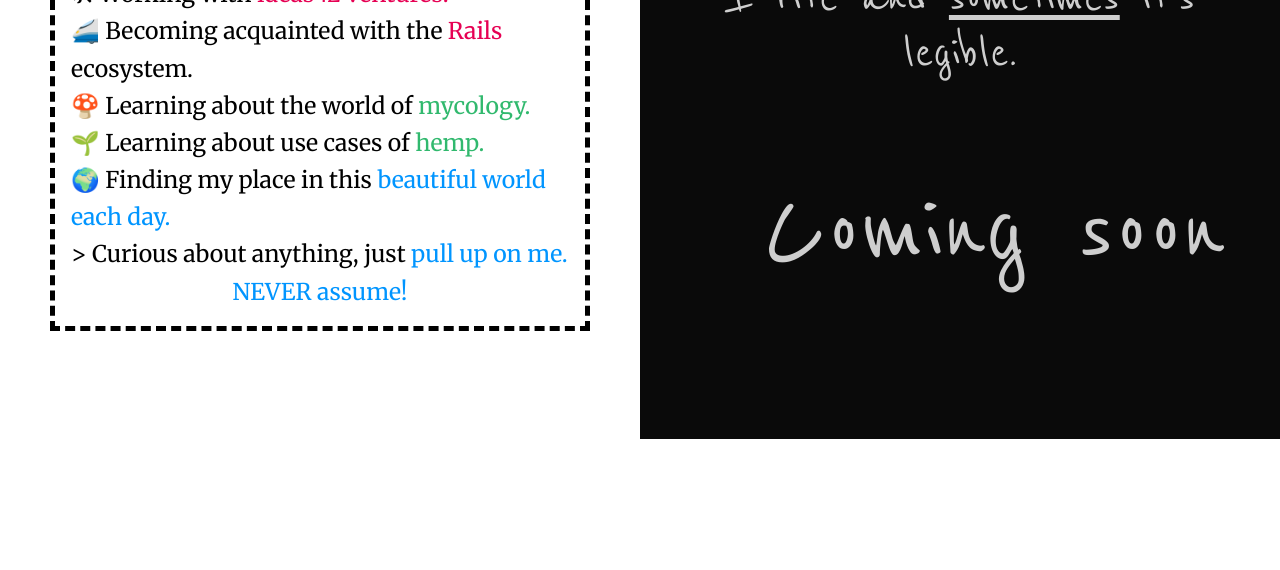
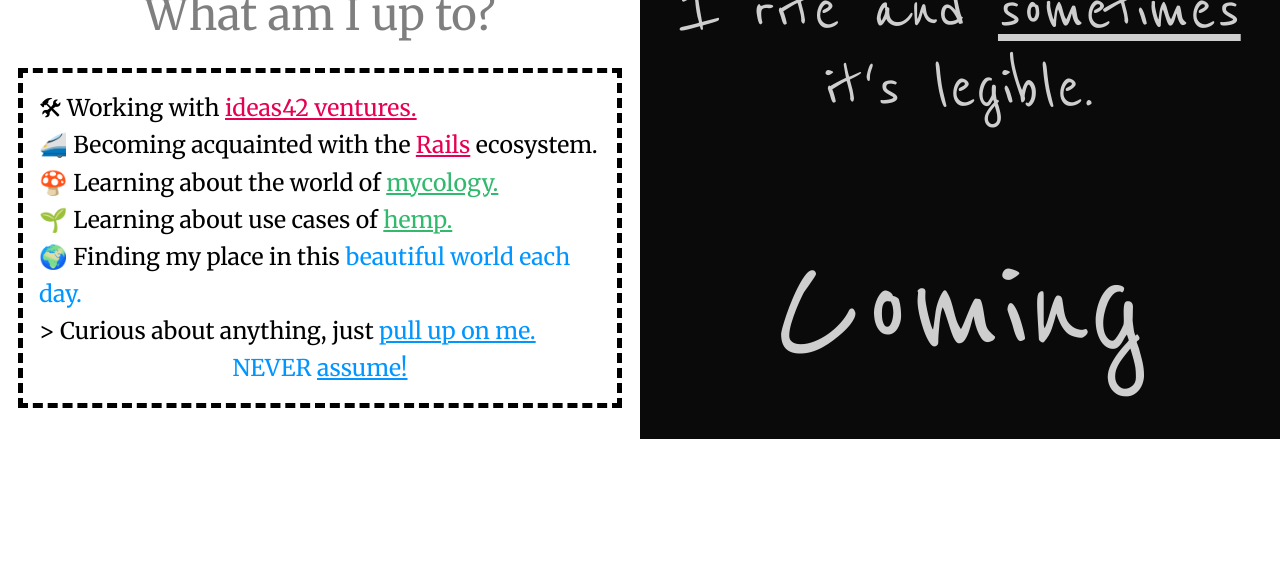
Before and after one commit to will0101/Me, an Astro site: page / in a window 1280 px wide. Shown: the part 841-1411 px from the top of the page. Before the commit the page ends 1280 px from the top, so only its background shows below. Built offline with nearby package versions, Linux system fonts and the light colour scheme; Astro itself is replaced by a stand-in of ours; a web font is replaced by a local one.

Commit message:
Fixes the now section font

```diff
--- a/src/components/Name.astro
+++ b/src/components/Name.astro
@@ -57,7 +57,7 @@
     margin-top: 2%;
     margin-bottom: calc(var(--font-l) * 2);
     line-height: 2;
-    font-size: var(--font-l);
+    font-size: calc(var(--font-l) - 2vw);
   }
 
   .i_am_a p:nth-child(2) {
--- a/src/components/Now.astro
+++ b/src/components/Now.astro
@@ -1,6 +1,6 @@
 <section class="now">
   <h2>Now</h2>
-
+  <p>What am I up to?</p>
   <ul class="now__wrapper">
     <li>
       Working with <a
@@ -52,19 +52,18 @@
 </section>
 
 <style>
-  @import url("https://fonts.googleapis.com/css2?family=Passion+One&display=swap");
   @import url("https://fonts.googleapis.com/css2?family=Alfa+Slab+One&display=swap");
 
-  section {
-    font-family: "Passion One", cursive;
-    height: fit-content;
+  section h2 {
+    font-family: "Alfa Slab One", cursive;
   }
 
-  section h2 {
-    font-weight: bold;
-    font-family: "Alfa Slab One", cursive;
-    margin-bottom: 5%;
+  section p {
+    font-size: var(--font-m);
+    opacity: 0.5;
+    margin:  calc(var(--margin-sm) * 2);
   }
+
 
   .now__wrapper {
     border: 5px dashed black;
@@ -72,14 +71,18 @@
     text-align: left;
     margin-top: 1.5em;
     margin-bottom: 18.75rem;
-    line-height: 1.8;
+    line-height: 2.2;
     padding: 1rem;
-    margin: 0 3.125rem;
+    margin: 0 1.125rem;
     margin-bottom: 12.5rem;
   }
 
+  .now__wrapper a {
+    text-decoration: underline;
+  }
+
   .now__wrapper li {
-    font-size: calc(2.5em);
+    font-size: var(--font-s)
   }
 
   .now__wrapper li:nth-of-type(1)::before {
@@ -111,4 +114,7 @@
     text-align: center;
     font-size: calc(var(--font-s) * 0.5);
   }
+  .ass a {
+    text-decoration: underline;
+  }
 </style>
--- a/src/components/ProjectCard.astro
+++ b/src/components/ProjectCard.astro
@@ -65,6 +65,7 @@
     position: relative;
     margin-bottom: 1.25rem;
     width: min-content;
+    display: flex;
   }
 
   figure figcaption {
--- a/src/components/Work.astro
+++ b/src/components/Work.astro
@@ -47,8 +47,8 @@
     line-height: 1.2;
     margin-bottom: calc(var(--margin-sm) * 2);
     padding-left: 2%;
-    opacity: var(--opacity-8);
-    font-size: var(--font-large-responsive);
+    /* opacity: var(--opacity-8); */
+    font-size: var(--font-l);
   }
 
   .developer {
--- a/src/layouts/MainLayout.astro
+++ b/src/layouts/MainLayout.astro
@@ -38,10 +38,9 @@
     /* Font sizes */
     --font-xl: calc(152 / 16 * 1.8vw);
     /* Large works */
-    --font-l: calc(152 / 16 * 0.5vw);
-    --font-large-responsive: calc(var(--font-l) + 2vw);
-    --font-m: calc(152 / 16 * 0.3em);
-    --font-s: calc(152 / 16 * 0.4em);
+    --font-l: calc((152 / 16 * 0.5vw) + 2vw);
+    --font-m: calc((60 / 16 * 0.3em) + 2vw);
+    --font-s: calc((50 / 16 * 0.4em) + 1vw);
     /* Fonts */
     --main-ff: "Merriweather", serif;
     --work-ff: "Lakki Reddy", 'Times';
```
